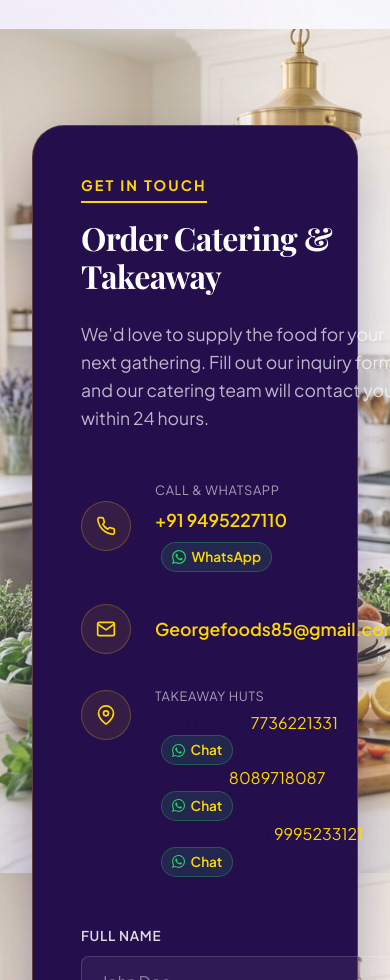
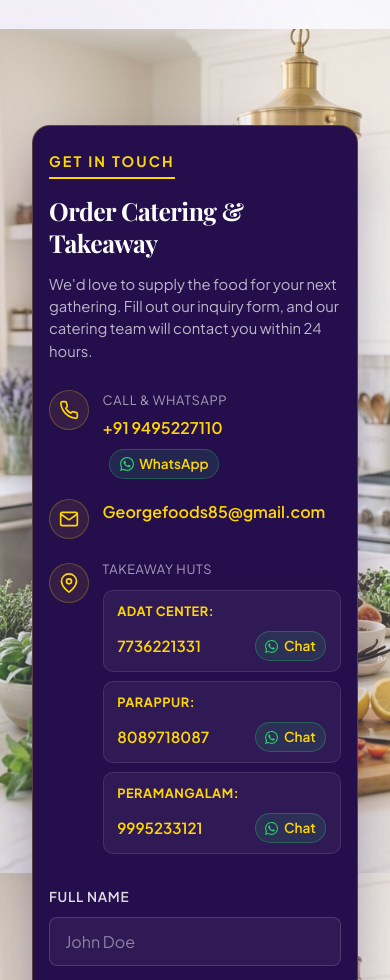
Before and after one commit to bitfixtechnologies/george_caters, a Next.js app: page / in a window 390 px wide. Shown: the part 11020-12000 px from the top of the page. Built offline with nearby package versions, Linux system fonts and the light colour scheme; a web font is replaced by a local one.

Commit message:
Add styles for takeaway huts and inquiry section
Added styles for takeaway huts grid and inquiry section.

```diff
--- a/app/globals.css
+++ b/app/globals.css
@@ -956,6 +956,34 @@ a {
   font-size: 1.1rem;
   font-weight: 600;
   color: var(--color-white);
+}
+
+.takeaway-huts-grid {
+  display: flex;
+  flex-direction: column;
+  gap: 0.5rem;
+  margin-top: 0.4rem;
+  width: 100%;
+}
+
+.takeaway-hut-row {
+  display: grid;
+  grid-template-columns: minmax(105px, auto) 1fr auto;
+  gap: 0.5rem;
+  align-items: center;
+  font-size: 0.9rem;
+  color: var(--color-text-muted);
+}
+
+.takeaway-hut-name {
+  color: rgba(255, 255, 255, 0.7);
+  font-weight: 500;
+}
+
+.takeaway-hut-phone {
+  color: var(--color-text-light);
+  font-weight: 600;
+  text-decoration: none;
 }
 
 /* Inquiry form overrides */
@@ -1488,6 +1516,80 @@ textarea.form-input {
   .hero-stat-txt {
     font-size: 0.7rem;
   }
+
+  /* Get In Touch / Inquiry Section Mobile Optimizations */
+  .inquiry-wrapper {
+    padding: 1.5rem 1rem;
+    gap: 2rem;
+    border-radius: 18px;
+  }
+
+  .inquiry-info-title {
+    font-size: 1.55rem;
+    line-height: 1.3;
+    margin-bottom: 0.85rem;
+  }
+
+  .inquiry-info-desc {
+    font-size: 0.925rem;
+    line-height: 1.5;
+    margin-bottom: 1.75rem;
+  }
+
+  .contact-channels {
+    gap: 1.25rem;
+  }
+
+  .contact-item {
+    gap: 0.85rem;
+    align-items: flex-start;
+  }
+
+  .contact-icon {
+    width: 40px;
+    height: 40px;
+  }
+
+  .contact-value {
+    font-size: 1rem;
+  }
+
+  .takeaway-huts-grid {
+    gap: 0.6rem;
+    margin-top: 0.5rem;
+  }
+
+  .takeaway-hut-row {
+    display: flex;
+    flex-wrap: wrap;
+    align-items: center;
+    justify-content: space-between;
+    background: rgba(255, 255, 255, 0.05);
+    border: 1px solid rgba(255, 255, 255, 0.1);
+    padding: 0.6rem 0.85rem;
+    border-radius: 10px;
+    gap: 0.5rem;
+  }
+
+  .takeaway-hut-name {
+    width: 100%;
+    font-size: 0.8rem;
+    color: var(--color-accent);
+    text-transform: uppercase;
+    letter-spacing: 0.04em;
+    font-weight: 700;
+    margin-bottom: 0.1rem;
+  }
+
+  .takeaway-hut-phone {
+    font-size: 0.95rem;
+    font-weight: 600;
+  }
+
+  .inquiry-wrapper .form-input {
+    font-size: 16px;
+    padding: 0.8rem 0.95rem;
+  }
 }
 
 /* Floating & Hover Zoom Animation for Culinary Excellence Section Photo */
```
